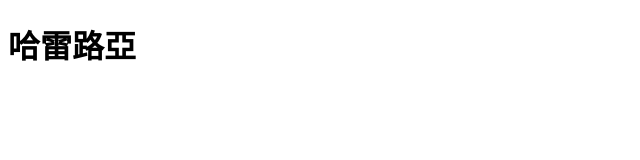
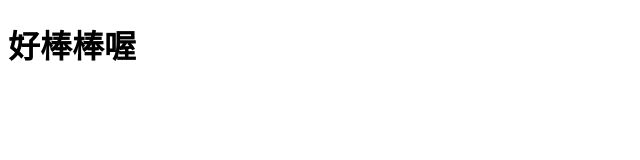
Before and after one commit to weixiang0815/weixiang0815.github.io, a plain HTML site: page index.html in a window 1280 px wide. Shown: the full height of the page, 0-640 px from the left. Drawn offline with Linux system fonts and the light colour scheme.

Commit message:
Add files via upload

```diff
--- a/index.html
+++ b/index.html
@@ -9,7 +9,7 @@
 </head>
 
 <body>
-    <h1>哈雷路亞</h1>
+    <h1>好棒棒喔</h1>
 </body>
 
 </html>
```
